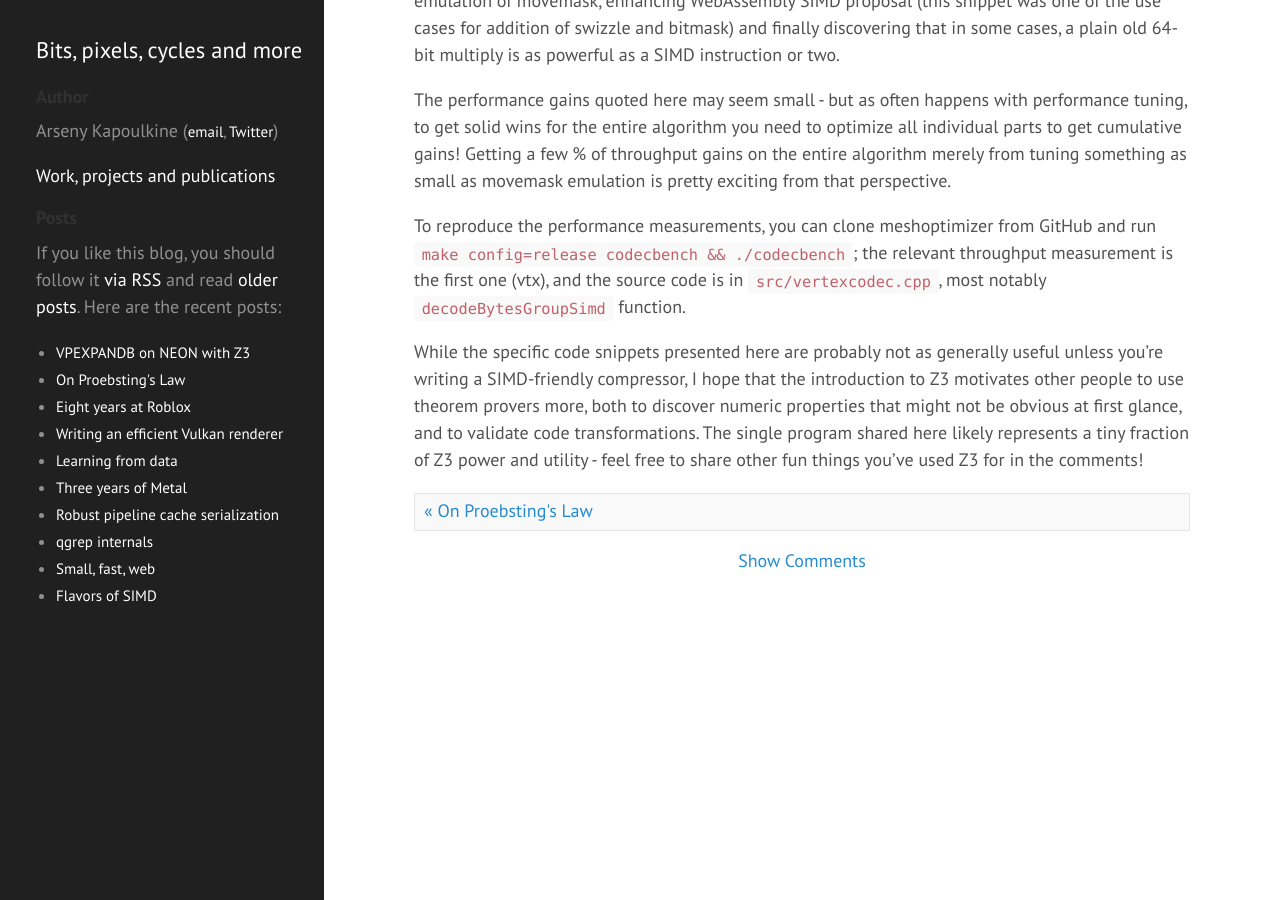
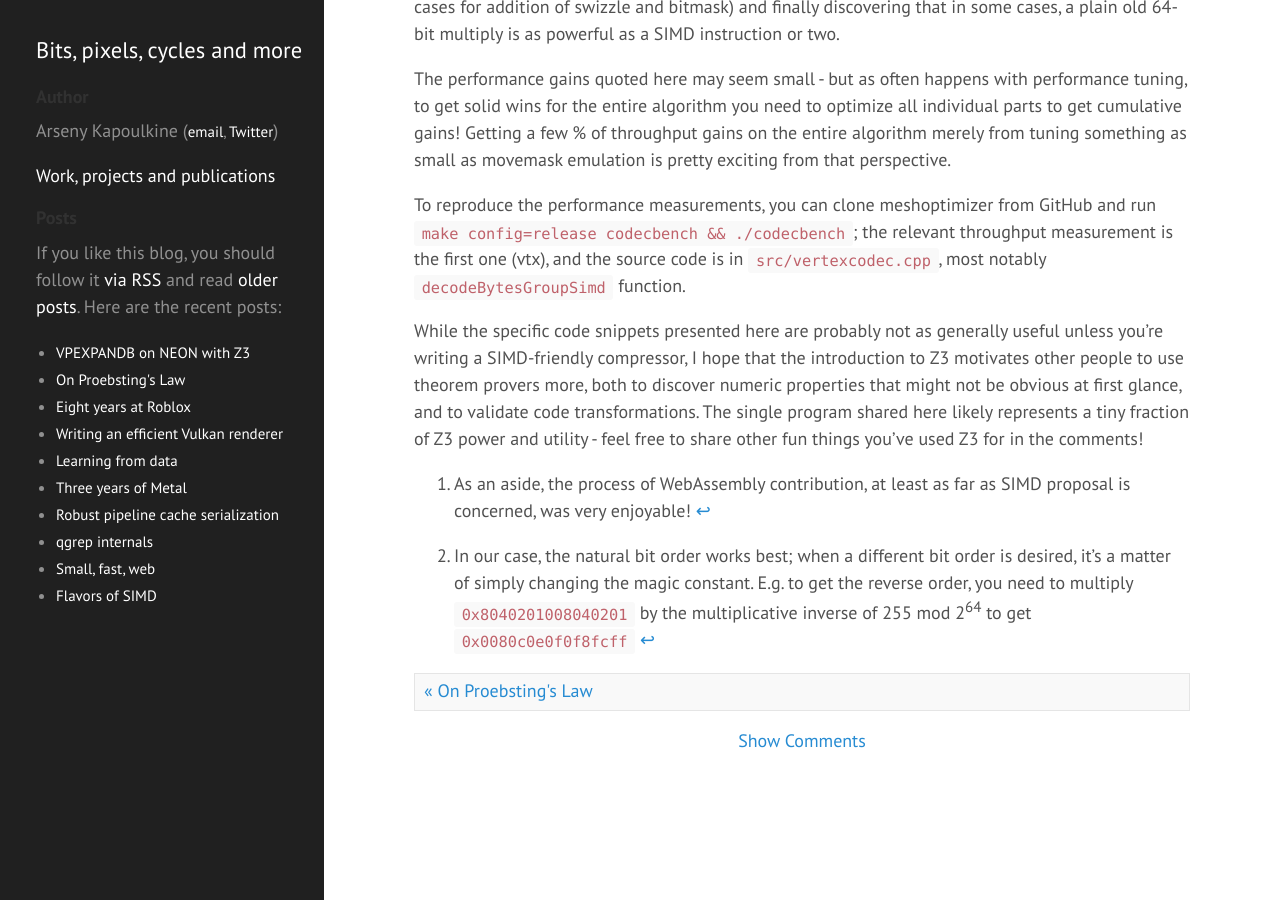
Before and after one commit to zeux/zeux.github.io, a Jekyll site: the page built from _posts/2022-09-02-vpexpandb-neon-z3.md, in a window 1280 px wide and 900 px high, scrolled down 6928 px. Built offline with Jekyll 4.4.1, drawn with Linux system fonts in a browser that asks for light colours; some of the changed text lies outside the part shown.

Commit message:
Add a couple footnotes

````diff
--- a/_posts/2022-09-02-vpexpandb-neon-z3.md
+++ b/_posts/2022-09-02-vpexpandb-neon-z3.md
@@ -120,7 +120,7 @@ The fact that the multiplication gets us what we want is possible to see if we l
 0x000103070f1f3f80 * 255 = 0x0102040810204080
 ```
 
-We can see that the result has one bit set in each resulting byte; this means that this value can be shifted by any multiple of 8 and the resulting values can be OR'd together (which is the same as adding them because there's no carry involved); doing so results in the top 8 bits of the value corresponding to the values of `k` where the byte was non-zero - exactly what we need to get our bitmask!
+We can see that the result has one bit set in each resulting byte; this means that this value can be shifted by any multiple of 8 and the resulting values can be OR'd together (which is the same as adding them because there's no carry involved); doing so results in the top 8 bits of the value corresponding to the values of `k` where the byte was non-zero - exactly what we need to get our bitmask![^2]
 
 There are a few ways to derive this in reverse; I'm not sure what exact method `0b0000000000000` used, however we can simultaneously devise the magic constant, and validate that the multiplication gives us what we want, by using [Z3 theorem prover](https://github.com/Z3Prover/z3).
 
@@ -189,3 +189,6 @@ The performance gains quoted here may seem small - but as often happens with per
 To reproduce the performance measurements, you can clone meshoptimizer from GitHub and run `make config=release codecbench && ./codecbench`; the relevant throughput measurement is the first one (vtx), and the source code is in `src/vertexcodec.cpp`, most notably `decodeBytesGroupSimd` function.
 
 While the specific code snippets presented here are probably not as generally useful unless you're writing a SIMD-friendly compressor, I hope that the introduction to Z3 motivates other people to use theorem provers more, both to discover numeric properties that might not be obvious at first glance, and to validate code transformations. The single program shared here likely represents a tiny fraction of Z3 power and utility - feel free to share other fun things you've used Z3 for in the comments!
+
+[^1]: As an aside, the process of WebAssembly contribution, at least as far as SIMD proposal is concerned, was very enjoyable!
+[^2]: In our case, the natural bit order works best; when a different bit order is desired, it's a matter of simply changing the magic constant. E.g. to get the reverse order, you need to multiply `0x8040201008040201` by the multiplicative inverse of 255 mod 2<sup>64</sup> to get `0x0080c0e0f0f8fcff`
````
Also changed, not shown: other parts of _posts/2022-09-02-vpexpandb-neon-z3.md (+1 -1 lines).
